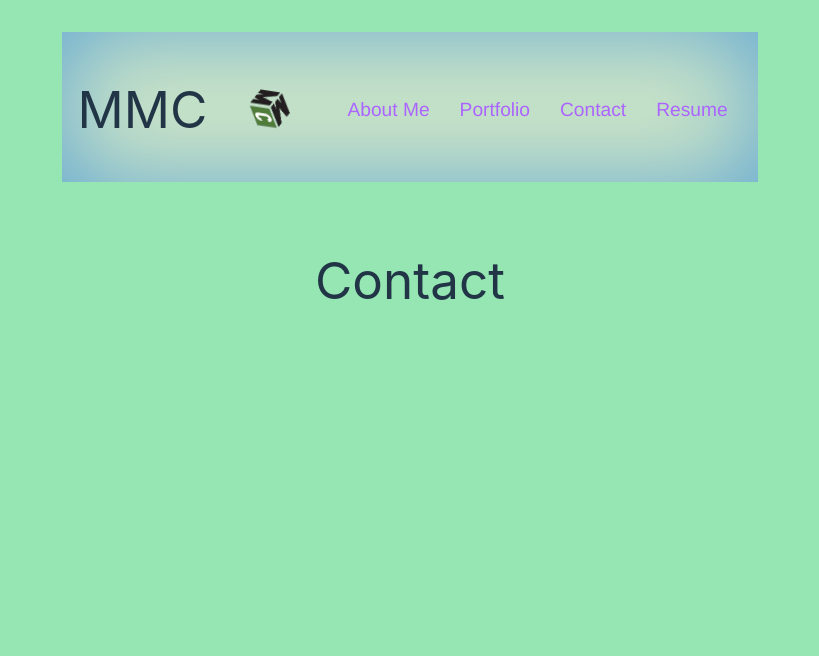
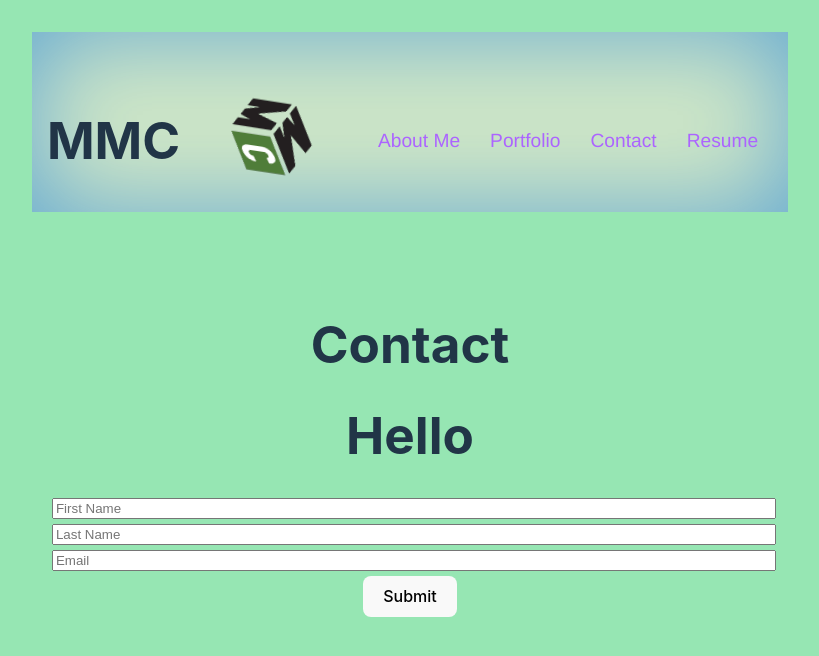
Before and after one commit to MMullen4/MMC-React-Portfolio, a React (Vite) app: page /contact in a window 1280 px wide. Shown: the top 656 px of the page, without its empty margins (230-1049 px from the left). Built offline with nearby package versions, Linux system fonts and the light colour scheme.

Commit message:
adds Form component

```diff
--- a/src/App.jsx
+++ b/src/App.jsx
@@ -4,14 +4,20 @@ import { Outlet } from 'react-router-dom'
 import './App.css'
 import Nav from './components/Nav'
 
+
+
 // App componet is the main component that will be used to render the Nav component and the Outlet component.
 function App() {
   return (
     <>
+      {/* // Nav component renders the navigation bar. */}
       <Nav />
+      {/* // Form component renders the form. */}
+
       <main className="main-content">
         {/* Outlet is a component that will be used to render the children of the router. */}
         <Outlet />
+
       </main>
     </>
   )
--- a/src/components/Nav.jsx
+++ b/src/components/Nav.jsx
@@ -1,7 +1,6 @@
 import { Link } from 'react-router-dom'; // new import to navigate to new pages.
 import mmcLogo from '../assets/MMC.svg'; // import MMC logo.
 import './styles/nav.css';
-import tailwindConfig from '../../tailwind.config';
 
 export default function Nav() {
     const linkStyle = { border: '1px black', padding: '5px', margin: '5px' };
--- a/src/components/form/index.jsx
+++ b/src/components/form/index.jsx
@@ -0,0 +1,70 @@
+import { useState } from 'react'; // Here we import the useState Hook from React
+import './style.css';
+
+function Form() {
+    // Here we set two state variables for firstName and lastName using `useState`
+    const [firstName, setFirstName] = useState('');
+    const [lastName, setLastName] = useState('');
+    const [email, setEmail] = useState('');
+
+    const handleInputChange = (e) => {
+        // Getting the value and name of the input which triggered the change
+        const { name, value } = e.target;
+
+        // Ternary statement that will call either setFirstName, setLastName or email based on what field the user is typing in
+        if (name === 'firstName') {
+            return setFirstName(value);
+        } else if (name === 'lastName') {
+            return setLastName(value);
+        } else {
+            return setEmail(value);
+        }
+    };
+
+    const handleFormSubmit = (e) => {
+        // Preventing the default behavior of the form submit (which is to refresh the page)
+        e.preventDefault();
+
+        // Alert the user their first and last name, clear the inputs
+        alert(`Hello ${firstName} ${lastName} ${email}`);
+        setFirstName('');
+        setLastName('');
+        setEmail('');
+    };
+
+    return (
+        <div className="container text-center">
+            <h1>
+                Hello {firstName} {lastName} {email}
+            </h1>
+            <form className="form" onSubmit={handleFormSubmit}>
+                <input
+                    value={firstName} // this is the value of the input, which will be set to the state variable firstName
+                    name="firstName" // This is the name of the input, which is used to identify it in the handleInputChange function
+                    onChange={handleInputChange} // This is the event listener that will call the handleInputChange function
+                    type="text"
+                    placeholder="First Name"
+                />
+                <input
+                    value={lastName}
+                    name="lastName"
+                    onChange={handleInputChange}
+                    type="text"
+                    placeholder="Last Name"
+                />
+                <input
+                    value={email}
+                    name="email"
+                    onChange={handleInputChange}
+                    type="text"
+                    placeholder="Email"
+                />
+                <button type="submit">
+                    Submit
+                </button>
+            </form>
+        </div>
+    );
+}
+
+export default Form;
--- a/src/index.css
+++ b/src/index.css
@@ -1,11 +1,3 @@
-
-@import 'tailwindcss/base';
-@import 'tailwindcss/components';
-@import 'tailwindcss/utilities';
-  :root {
-    --primary-color: #00ff00;
-  }
-
 
 :root {
   font-family: Inter, system-ui, Avenir, Helvetica, Arial, sans-serif;
--- a/src/pages/about.jsx
+++ b/src/pages/about.jsx
@@ -5,7 +5,8 @@ export default function About() {
       <card>
         <h1>Matt Mullen</h1>
         <h2>Owner</h2>
-        <img src=".assets/images/MM.png" alt="Matt Mullen" />
+        <img className="block mx-auto h-24 rounded-full sm:mx-0 sm:shrink-0" src="/assets/images/MM.jpg." alt="Matt Mullen" />
+        {/* <img src=".assets/images/MM.png" alt="Matt Mullen" /> */}
 
         <p> With over 20 years in Paperboard manufacturing & sales to a wide array of printers, packagers, and various converters of paperboard, Matt brings industry experience and knowledge together to find solutions for clients that satisfy their needs to expand and penetrate their target markets.
           In his spare time, Matt enjoys the outdoors with his family.  He also volunteers as a Court Appointed Special Advocate (CASA) in LA County, whose goals are to help children subjected to neglect and abuse.
--- a/src/pages/contact.jsx
+++ b/src/pages/contact.jsx
@@ -1,7 +1,11 @@
+import Form from "../components/form";
+
+
 export default function Contact() {
     return (
     <div>
-      <h1>Contact</h1>
+        <h1>Contact</h1>
+        <Form />
     </div>
   );
 }
--- a/tailwind.config.js
+++ /dev/null
@@ -1,8 +0,0 @@
-/** @type {import('tailwindcss').Config} */
-export default {
-  content: ["./src/**/*.{js,jsx,ts,tsx,html}"],
-  theme: {
-    extend: {},
-  },
-  plugins: [],
-}
```
